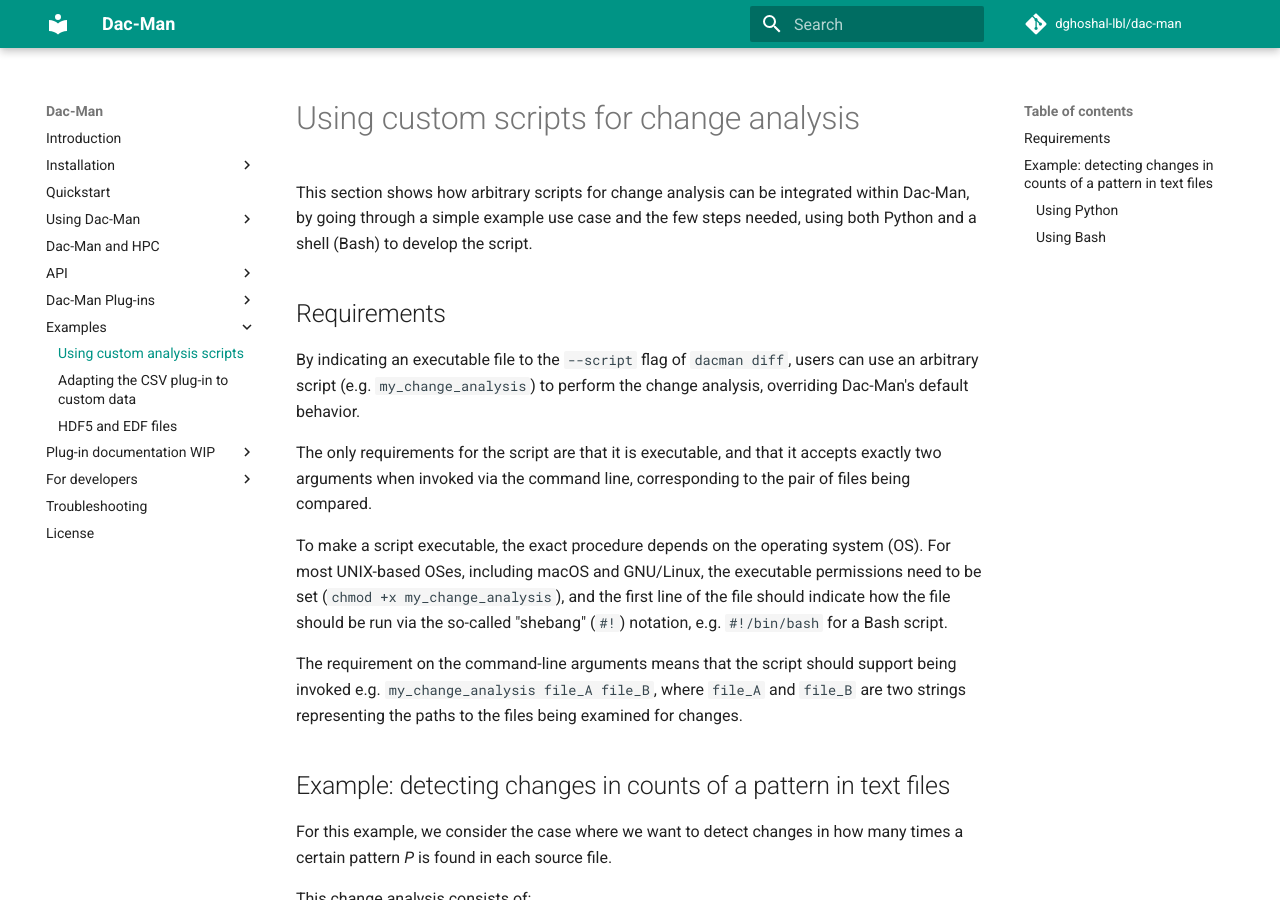
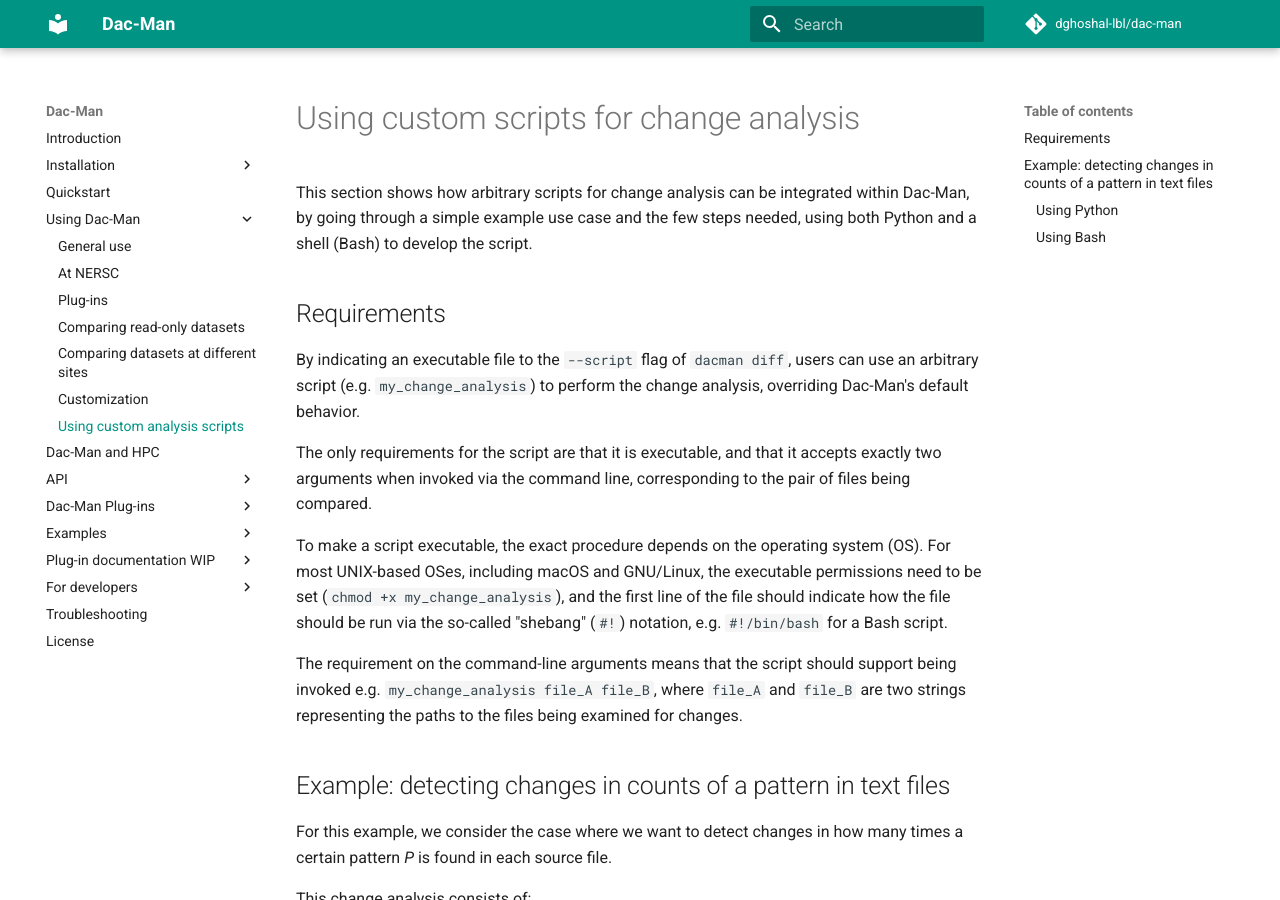
Before and after one commit to deduce-dev/dac-man, an MkDocs documentation site: the page built from docs/use/scripts.md, in a window 1280 px wide and 900 px high. Built offline with MkDocs 1.6.1 and Material for MkDocs 9.7.7, drawn with Linux system fonts in a browser that asks for light colours; comment, search, counter and statistics services are not loaded; some of the changed lines change nothing that is shown.

Commit message:
Move "Using custom analysis script" to "Using Dac-Man" section

```diff
--- a/mkdocs.yml
+++ b/mkdocs.yml
@@ -18,6 +18,7 @@
     - Comparing read-only datasets: use/read-only.md
     - Comparing datasets at different sites: use/different-sites.md
     - Customization: use/config.md
+    - Using custom analysis scripts: use/scripts.md
   - Dac-Man and HPC: use/hpc/index.md
   - API:
       Dac-Man: api/dacman.md
```
Also changed, not shown: docs/use/scripts.md (renamed from docs/examples/script.md).
